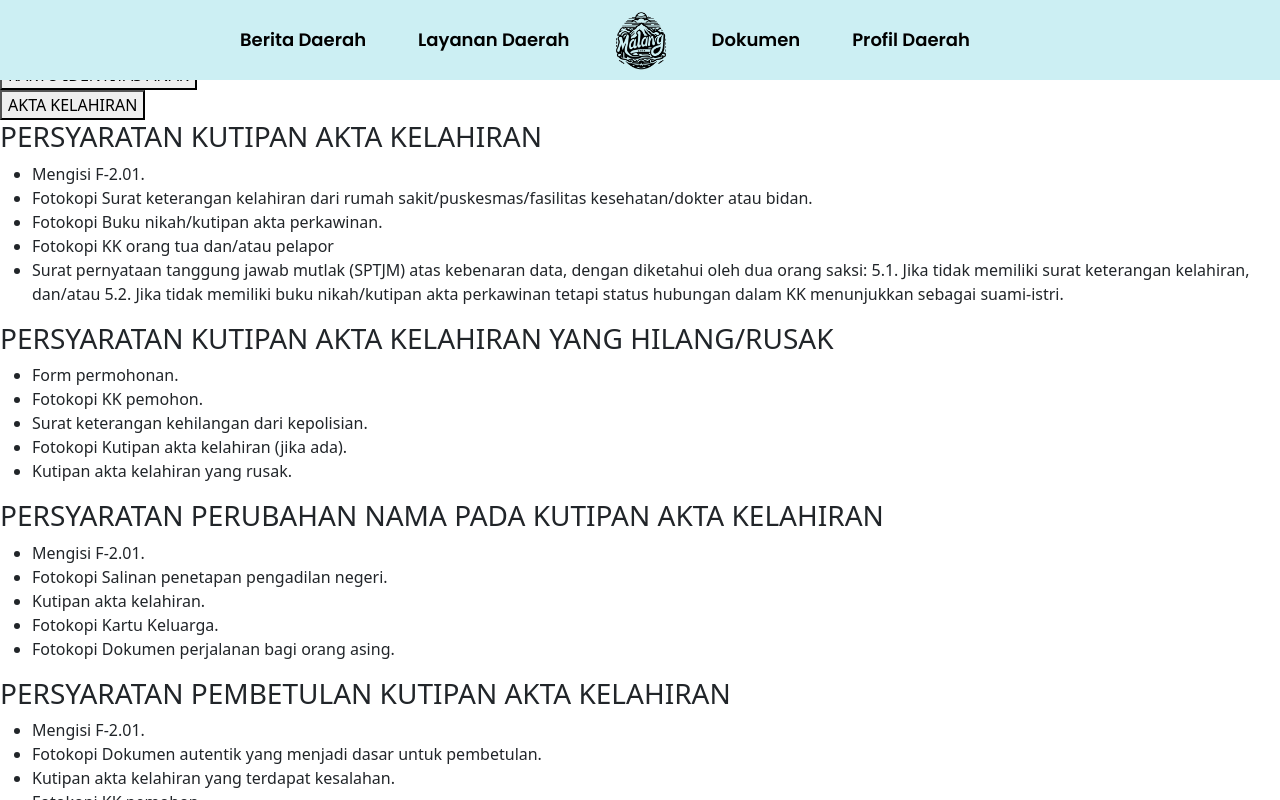
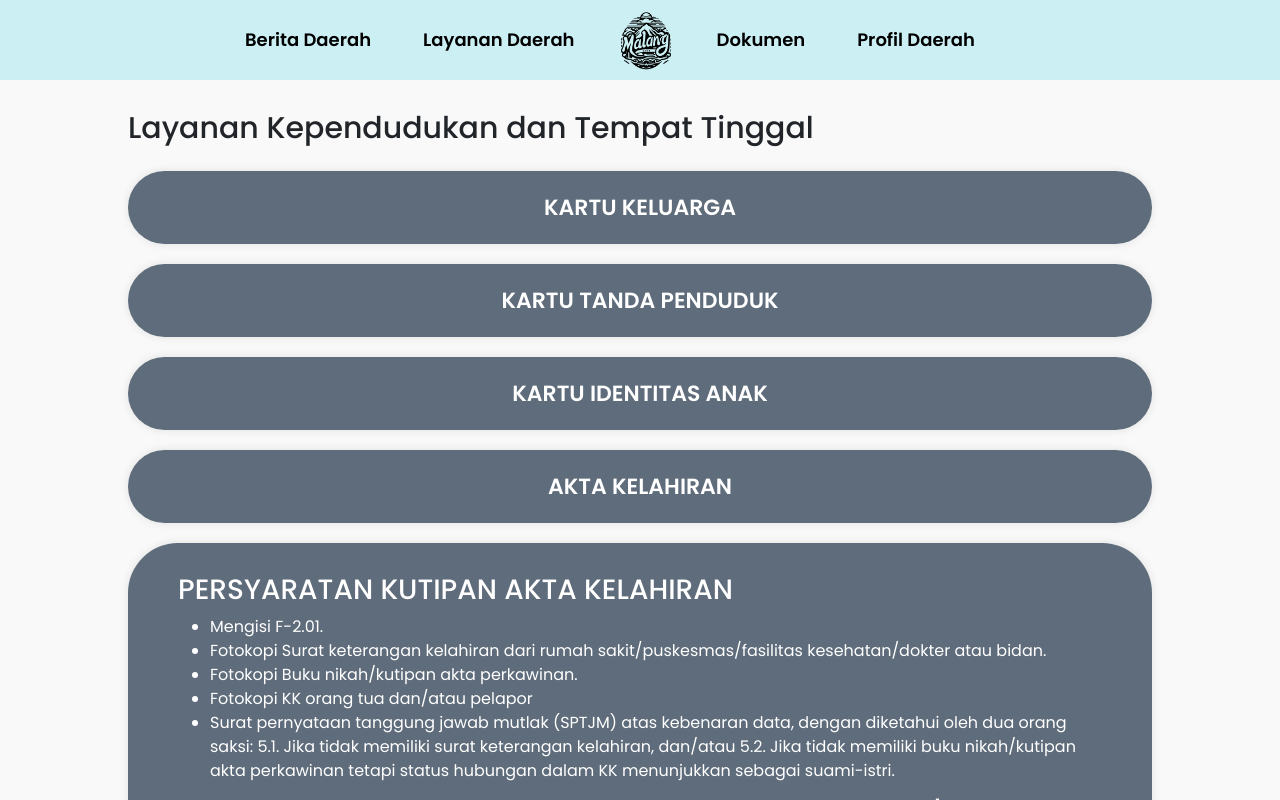
Before and after one commit to Viirz/IMK_React, a React (Vite) app in the folder belajar-react/: page /kotaMalang/layananKependudukan in a window 1280 px wide. Both pictures are taken after a click on the button "AKTA KELAHIRAN". Shown: the top 800 px of the page. Built offline with nearby package versions, Linux system fonts and the light colour scheme.

Commit message:
push manja

```diff
--- a/belajar-react/src/Pages/LayananDaerah_Kependudukan.jsx
+++ b/belajar-react/src/Pages/LayananDaerah_Kependudukan.jsx
@@ -10,14 +10,15 @@
   };
 
   return (
-    <div className="layanan-container">
+    <div className="kependudukan-container">
+      <h1>Layanan Kependudukan dan Tempat Tinggal</h1>
       {layananKependudukan.map((service, index) => (
-        <div key={service.id} className="layanan-item">
+        <div key={service.id} className="kependudukan-item">
           <button type="button" onClick={() => handleClick(index)}>
             {service.nama}
           </button>
           {activeService === index && (
-            <div className="layanan-content">
+            <div className="kependudukan-content">
               {service.Isi.map((isi, isiIndex) => (
                 <div key={isiIndex}>
                   <h3>{isi.judul}</h3>
```
Also changed, not shown: belajar-react/src/dist/css/main.css.
